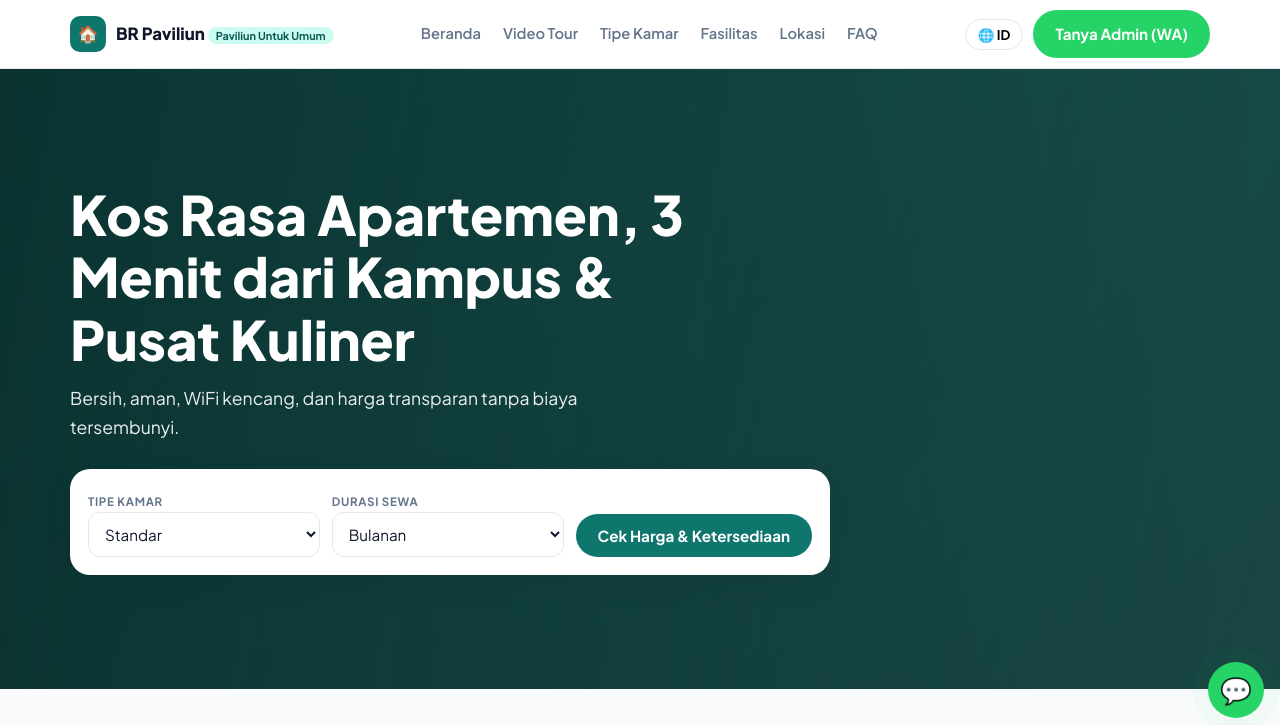
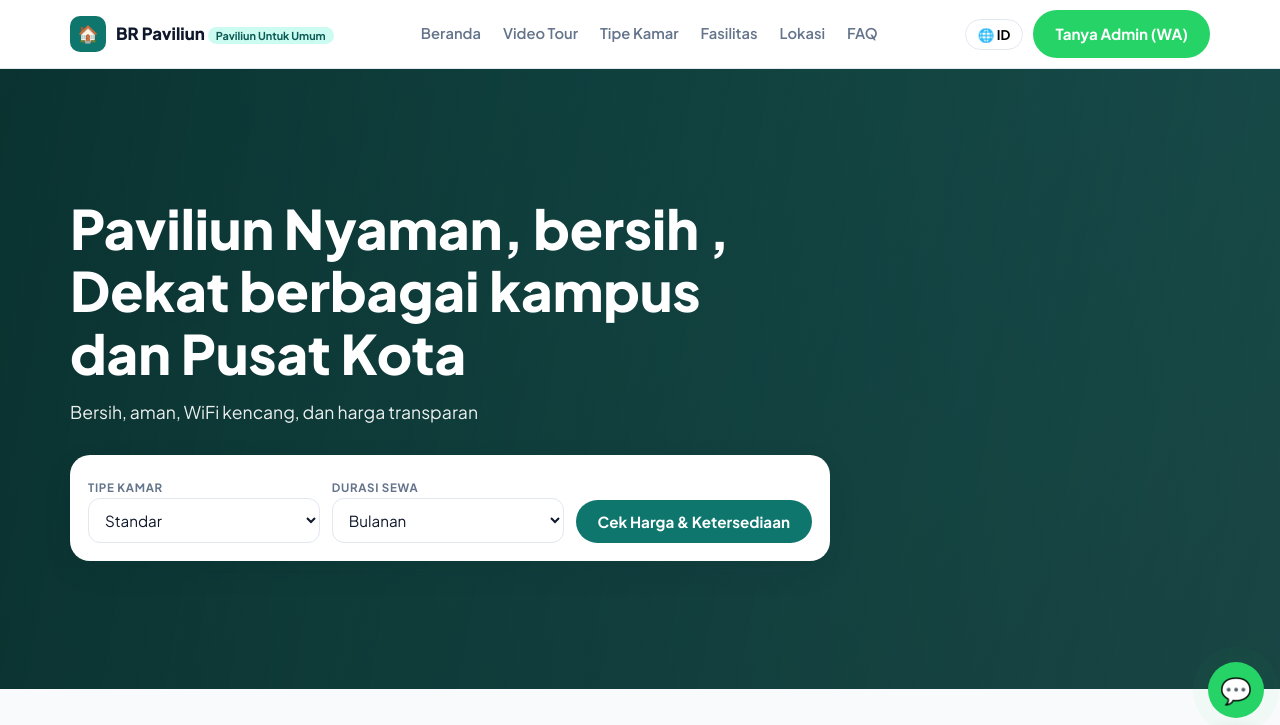
Before and after one commit to bryantrafif/BR-Paviliun-, a plain HTML site: page index.html in a window 1280 px wide. Shown: the top 725 px of the page. Drawn offline with Linux system fonts and the light colour scheme.

Commit message:
Update index.html

```diff
--- a/index.html
+++ b/index.html
@@ -215,8 +215,8 @@ footer{background:#052e2b;color:#99b8b4;text-align:center;padding:24px 0;font-si
 <section class="hero" id="beranda">
   <div class="slides" id="slides"></div>
   <div class="container">
-    <h1 data-i18n="hero_title">Kos Rasa Apartemen, 3 Menit dari Kampus & Pusat Kuliner</h1>
-    <p class="sub" data-i18n="hero_sub">Bersih, aman, WiFi kencang, dan harga transparan tanpa biaya tersembunyi.</p>
+    <h1 data-i18n="hero_title">Paviliun Nyaman, bersih , Dekat berbagai kampus dan Pusat Kota</h1>
+    <p class="sub" data-i18n="hero_sub">Bersih, aman, WiFi kencang, dan harga transparan</p>
     <div class="quick">
       <div><label data-i18n="q_type">Tipe Kamar</label><select id="qType"></select></div>
       <div><label data-i18n="q_dur">Durasi Sewa</label>
```
